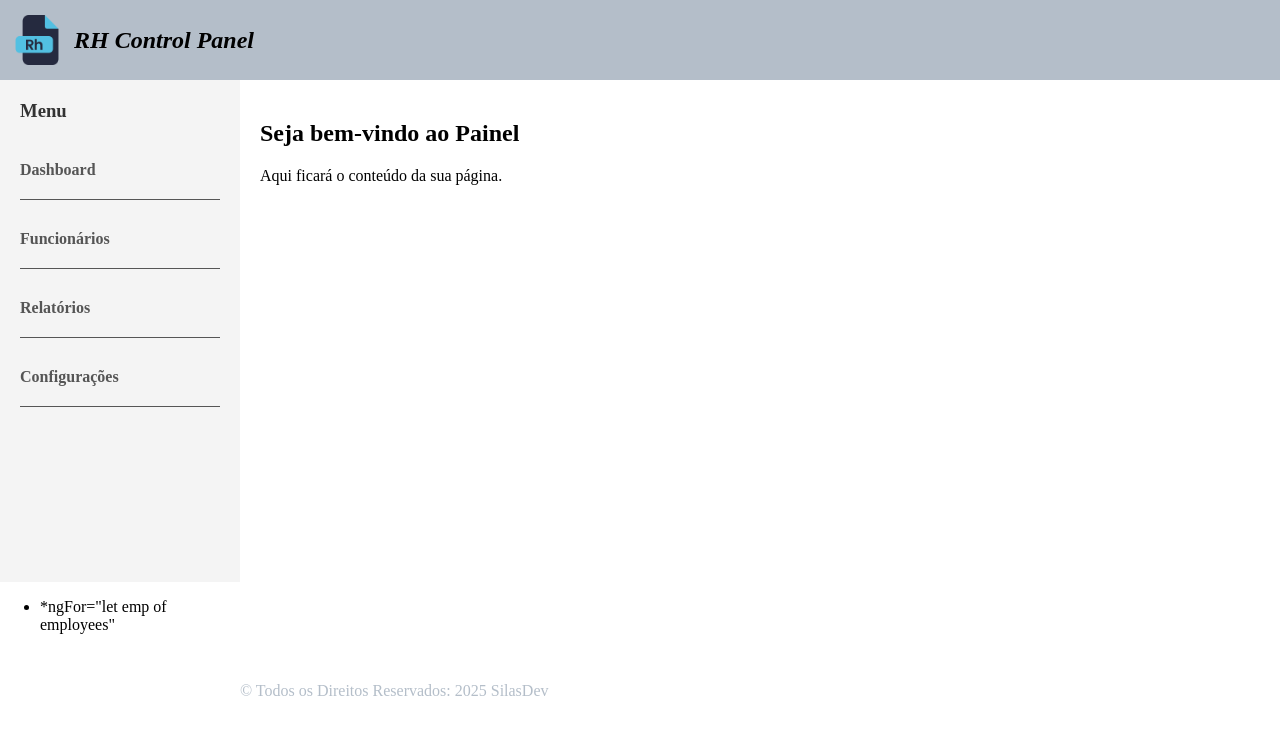
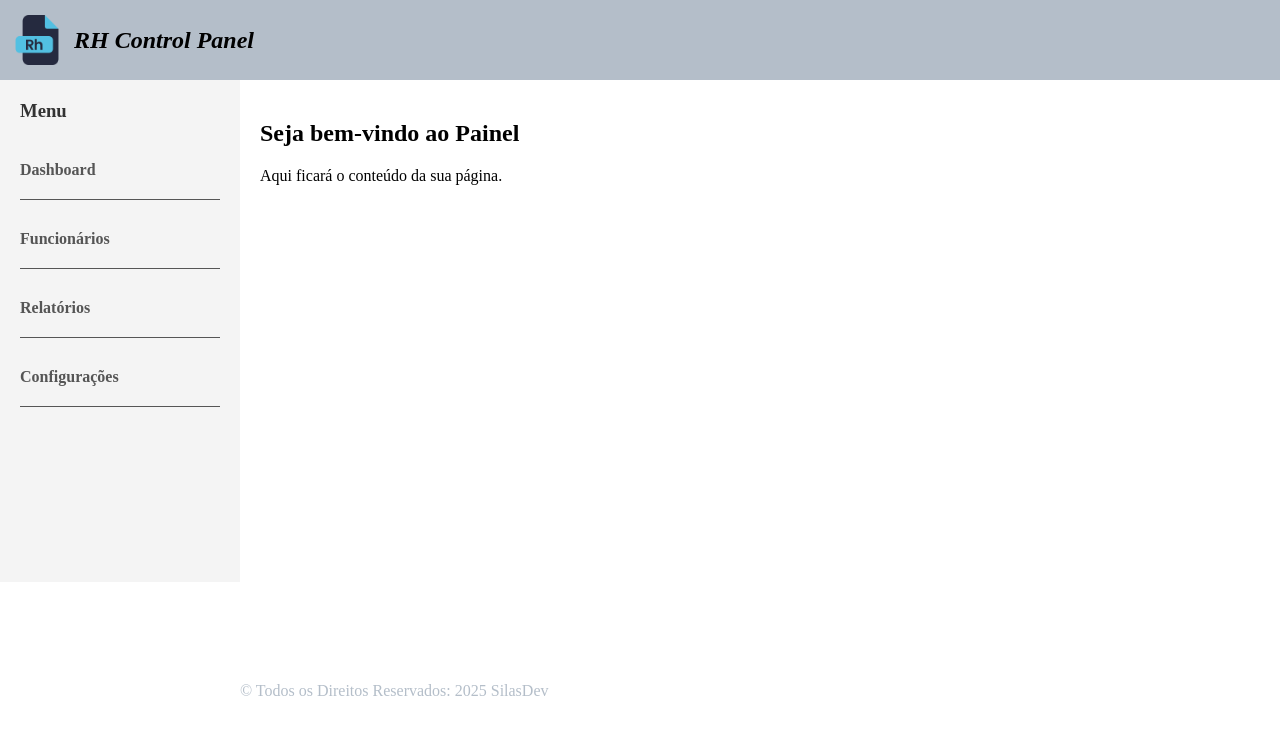
Before and after one commit to SILAS-JOB/RHPanel, an Angular app in the folder web/: page / in a window 1280 px wide. Shown: the top 734 px of the page. Built offline with nearby package versions, Linux system fonts and the light colour scheme; no server answers.

Commit message:
feat: pull from api, emp name

```diff
--- a/web/src/app/pages/funcionarios.component/funcionarios.component.html
+++ /dev/null
@@ -1,3 +0,0 @@
-<ul>
-    <li>*ngFor="let emp of employees"{{employees}}</li>
-</ul>
--- a/web/src/app/pages/funcionarios.component/funcionarios.component.ts
+++ b/web/src/app/pages/funcionarios.component/funcionarios.component.ts
@@ -1,6 +1,8 @@
 import { Component, OnInit } from '@angular/core';
 import { FuncionariosService } from '../../services/funcionarios.service';
 import { CommonModule } from '@angular/common';
+
+
 
 export interface Employee {
   id: number;
@@ -15,7 +17,7 @@ export interface Employee {
 @Component({
   selector: 'app-funcionarios',
   imports: [CommonModule],
-  templateUrl: './funcionarios.component.html',
+  template: '<ul> @for(emp of employees; track emp.id){<li>{{emp.name}}</li>}</ul>',
   styleUrls: ['./funcionarios.component.scss'],
 })
 export class FuncionariosComponent implements OnInit {
@@ -38,4 +40,7 @@ export class FuncionariosComponent implements OnInit {
     });
 
   }
+  renderizarFuncionarios(): void {
+    this.funcionariosService.getItems().subscribe()
+  }
 }
```
